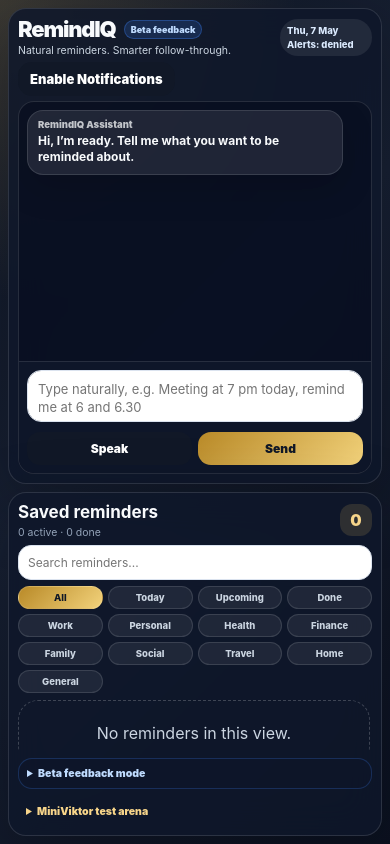
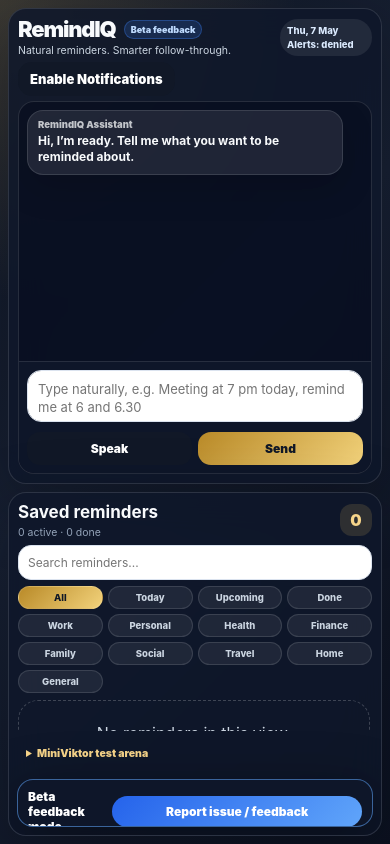
Before and after one commit to VineetAppTest/ReminderManagementSystem, a React (Vite) app: page / in a window 390 px wide. Built offline with nearby package versions, Linux system fonts and the light colour scheme.

Commit message:
Sprint 2H fix mobile feedback access

```diff
--- a/src/App.css
+++ b/src/App.css
@@ -881,3 +881,102 @@ textarea:focus,
     max-height: calc(100dvh - 24px);
   }
 }
+
+
+/* Sprint 2H Fix 2: Mobile feedback emergency access
+   The app itself stays one-screen, but feedback must always be reachable on phone. */
+@media (max-width: 720px) {
+  .list-card {
+    overflow-y: auto;
+    -webkit-overflow-scrolling: touch;
+  }
+
+  .beta-feedback {
+    position: fixed;
+    left: 8px;
+    right: 8px;
+    bottom: 8px;
+    z-index: 999;
+    margin: 0;
+    max-height: 48px;
+    overflow: hidden;
+    padding: 9px 10px;
+    border-radius: 16px;
+    border: 1px solid rgba(96, 165, 250, 0.55);
+    background: rgba(15, 23, 42, 0.98);
+    box-shadow: 0 18px 60px rgba(0, 0, 0, 0.45);
+  }
+
+  .beta-feedback summary {
+    list-style: none;
+    display: flex;
+    align-items: center;
+    justify-content: center;
+    min-height: 28px;
+    color: #ffffff;
+    font-size: 12px;
+  }
+
+  .beta-feedback summary::-webkit-details-marker {
+    display: none;
+  }
+
+  .beta-feedback summary::after {
+    content: "Report issue / feedback";
+    display: inline-flex;
+    justify-content: center;
+    width: 100%;
+    padding: 8px 10px;
+    border-radius: 999px;
+    background: linear-gradient(135deg, #2563eb, #60a5fa);
+    color: white;
+    font-weight: 950;
+  }
+
+  .beta-feedback[open] {
+    top: 8px;
+    bottom: 8px;
+    max-height: none;
+    overflow-y: auto;
+    padding: 12px;
+  }
+
+  .beta-feedback[open] summary {
+    position: sticky;
+    top: 0;
+    z-index: 2;
+    margin: -4px -4px 10px;
+    padding: 4px;
+    background: rgba(15, 23, 42, 0.98);
+  }
+
+  .beta-feedback[open] summary::after {
+    content: "Close feedback panel";
+    background: rgba(248, 113, 113, 0.22);
+    border: 1px solid rgba(248, 113, 113, 0.4);
+    color: #fecaca;
+  }
+
+  .beta-feedback[open] .beta-grid,
+  .beta-feedback[open] .beta-actions,
+  .beta-feedback[open] .beta-footer {
+    display: grid;
+    grid-template-columns: 1fr;
+    gap: 8px;
+  }
+
+  .beta-feedback[open] textarea.feedback-note {
+    min-height: 90px;
+    max-height: 140px;
+    background: #ffffff;
+    color: #0f172a;
+  }
+
+  .beta-feedback[open] button {
+    width: 100%;
+  }
+
+  .test-bank {
+    margin-bottom: 58px;
+  }
+}
```
Also changed, not shown: TESTING_GUIDE.txt (added).
